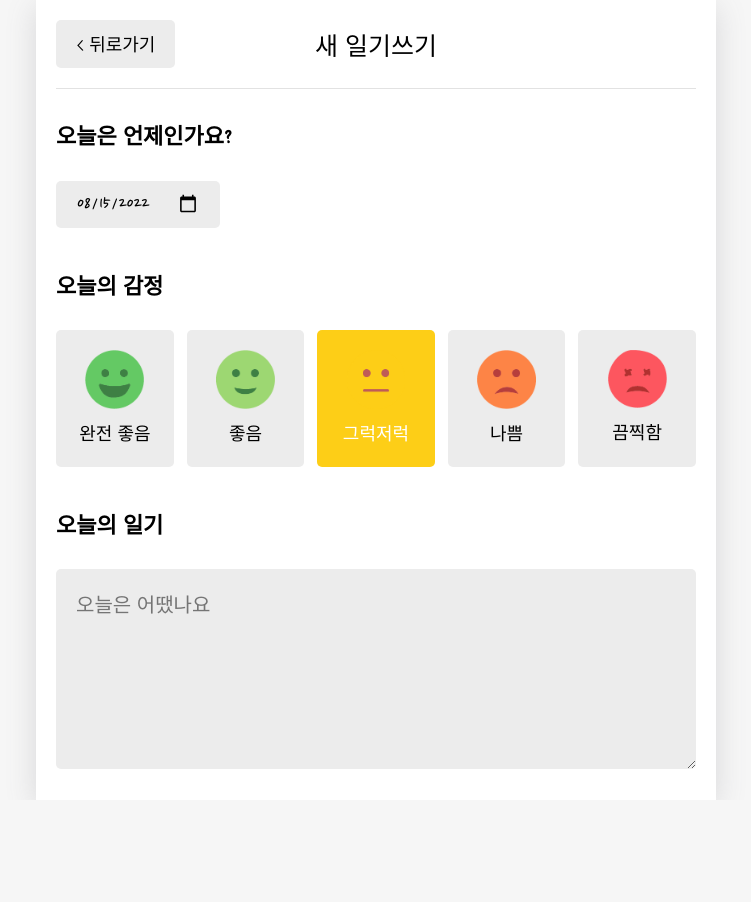
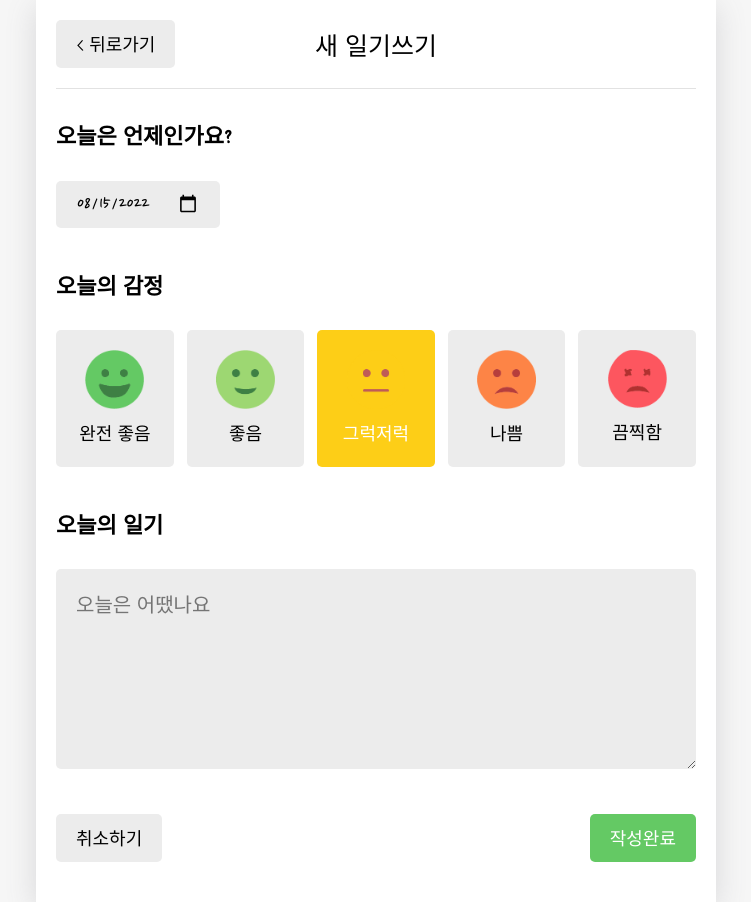
Before and after one commit to Eun-sun-Lee/ReactStudy, a React (Create React App) app in the folder emotiondiary/emotiondiary/: page /new in a window 1280 px wide. Shown: the whole page, without its empty margins (264-1015 px from the left). Before the commit the page ends 800 px from the top, so only its background shows below. Built offline with nearby package versions, Linux system fonts and the light colour scheme; a web font is replaced by a local one.

Commit message:
[feat] DiaryEditor.js : complete last section - 취소하기, 작성완료 버튼 구현

```diff
--- a/emotiondiary/emotiondiary/src/App.css
+++ b/emotiondiary/emotiondiary/src/App.css
@@ -242,6 +242,12 @@ header_button {
   padding: 20px;
 }
 
+.DiaryEditor .control_box{
+  display: flex;
+  justify-content: space-between;
+  align-items: center; /* 세로축에서 중앙으로 맞춰줌 */
+}
+
 /* EmotionItem */
 
 .EmotionItem {
--- a/emotiondiary/emotiondiary/src/components/DiaryEditor.js
+++ b/emotiondiary/emotiondiary/src/components/DiaryEditor.js
@@ -1,8 +1,9 @@
 import { useNavigate } from "react-router";
-import { useState,useRef } from "react";
+import { useState,useRef,useContext } from "react";
 import MyHeader from './MyHeader';
 import MyButton from './MyButton';
 import EmotionItem from "./EmotionItem";
+import { DiaryDispatchContext } from "../App";
 
 const getStringDate = (date) => { //input-box에 default로 값 전달 위함.
     return date.toISOString().slice(0,10); //2022-08-16
@@ -31,6 +32,16 @@ const DiaryEditor = () =>{
     const contentRef=useRef(); //content를 다 작성 안했을 때 focus하기 위함.
     const [content,setContent] = useState("");
 
+    const {onCreate} = useContext(DiaryDispatchContext);
+    const handleSubmit = () => {
+        if(content.length <1) {
+            contentRef.current.focus();
+            return;
+        }
+        onCreate(date,content,emotion);
+        navigate('/',{replace: true}) //'/' page로 돌아가게 option을 줌.
+    };
+
 
     return (
         <div className="DiaryEditor">
@@ -54,6 +65,12 @@ const DiaryEditor = () =>{
                         <textarea placeholder="오늘은 어땠나요" ref={contentRef} value={content} onChange={(e)=>setContent(e.target.value)} />
                     </div>
                 </section>
+                <section>
+                    <div className="control_box">
+                        <MyButton text={"취소하기"} onClick={()=>navigate(-1)}/>
+                        <MyButton text={"작성완료"} type={'positive'} onClick={handleSubmit}/>
+                    </div>
+                </section>
             </div>
         </div>
     );
```
